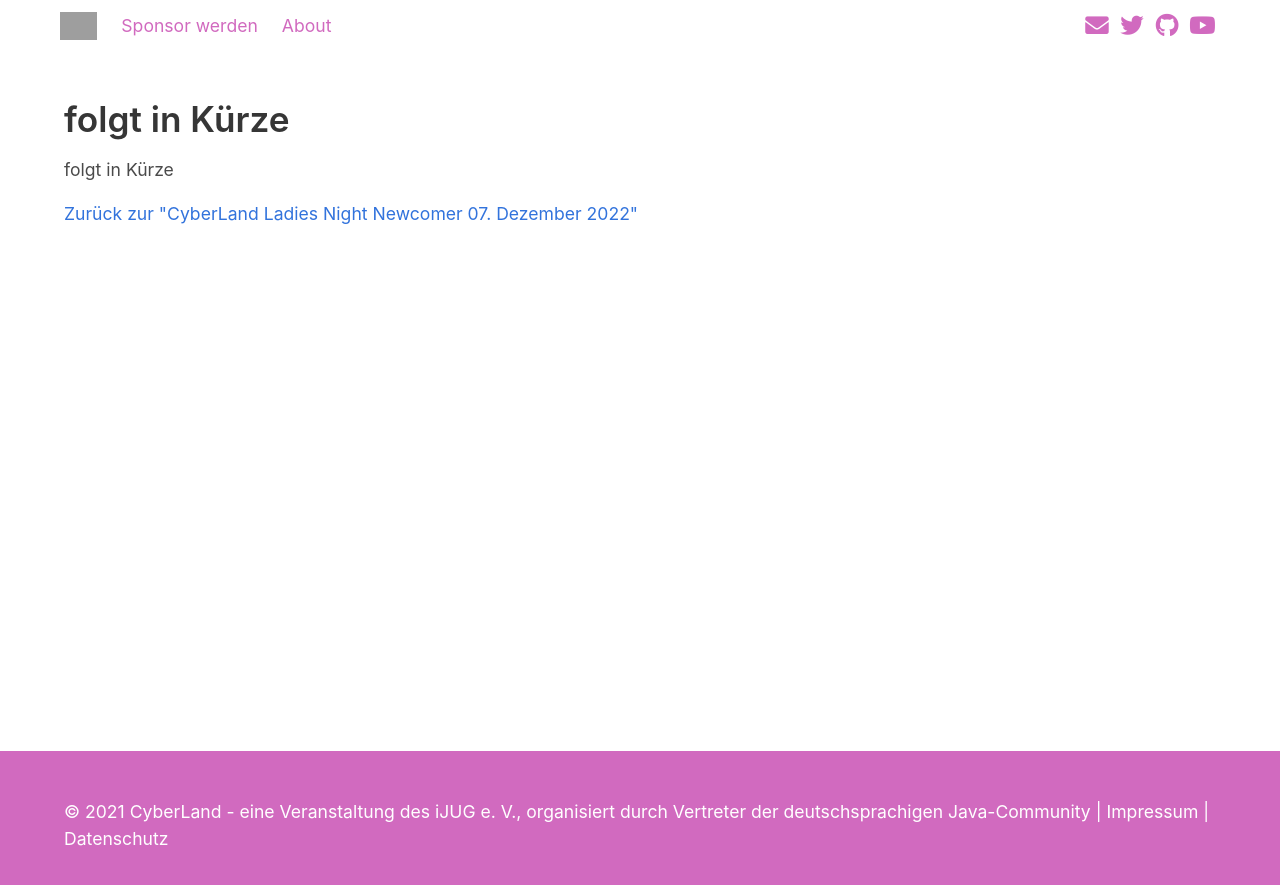
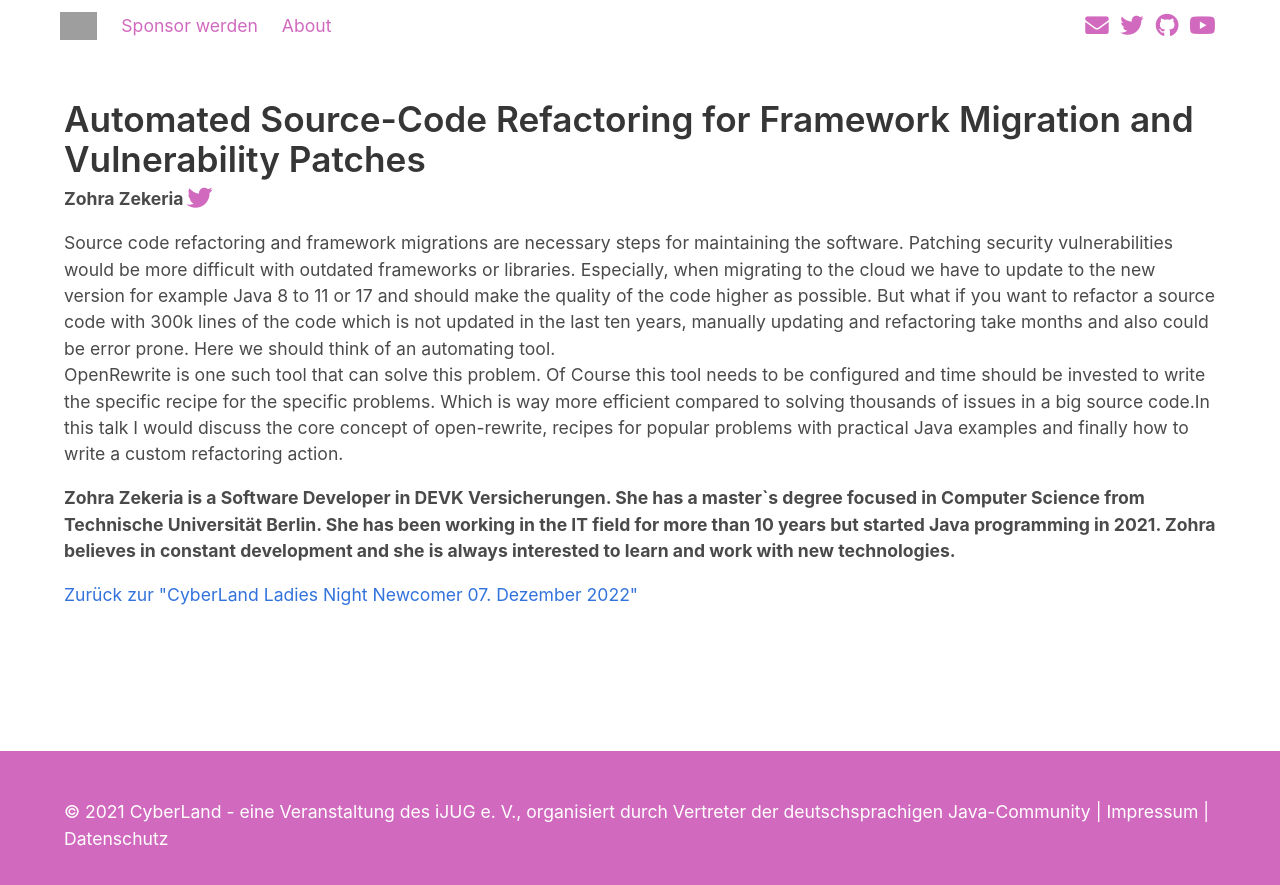
Before and after one commit to CyberLandConf/CyberLandConf.github.io, a Jekyll site: the page built from _sessions/2022-12-ladies-night-newcomer/session-44.md, in a window 1280 px wide. Shown: the top 885 px of the page. Built offline with Jekyll 4.4.1, drawn with Linux system fonts in a browser that asks for light colours; grey boxes are pictures that could not be loaded.

Commit message:
add zohra

```diff
--- a/_data/speakers.yml
+++ b/_data/speakers.yml
@@ -147,8 +147,8 @@
 - id: 'zohra-zekeria'
   firstName: 'Zohra'
   lastName: 'Zekeria'
-  twitter: 'ZohraZekeria'
-  bio: ''
+  twitter: ''
+  bio: 'Zohra Zekeria is a Software Developer in DEVK Versicherungen. She has a master`s degree focused in Computer Science from Technische Universität Berlin. She has been working in the IT field for more than 10 years but started Java programming in 2021. Zohra believes in constant development and she is always interested to learn and work with new technologies.'
 - id: 'iryna-dohndorf'
   firstName: 'Iryna'
   lastName: 'Dohndorf'
--- a/_sessions/2022-12-ladies-night-newcomer/session-44.md
+++ b/_sessions/2022-12-ladies-night-newcomer/session-44.md
@@ -1,9 +1,10 @@
 ---
   session-id: 'session-44'
-  title: folgt in Kürze
+  title: Automated Source-Code Refactoring for Framework Migration and Vulnerability Patches
   abstract: |
-    folgt in Kürze
+    Source code refactoring and framework migrations are necessary steps for maintaining the software. Patching security vulnerabilities would be more difficult with outdated frameworks or libraries. Especially, when migrating to the cloud we have to update to the new version for example Java 8 to 11 or 17 and should make the quality of the code higher as possible. But what if you want to refactor a source code with 300k lines of the code which is not updated in the last ten years, manually updating and refactoring take months and also could be error prone. Here we should think of an automating tool.
+    OpenRewrite is one such tool that can solve this problem. Of Course this tool needs to be configured and time should be invested to write the specific recipe for the specific problems. Which is way more efficient compared to solving thousands of issues in a big source code.In this talk I would discuss the core concept of open-rewrite, recipes for popular problems with practical Java examples and finally how to write a custom  refactoring action.
   meetupId: cyberland-ladies-night-newcomer
-  speaker-id: 'noch-nicht'
+  speaker-id: 'zohra-zekeria'
   layout: session
 ---
```
Also changed, not shown: pages/events/2022-12-cyberland-ladies-night-newcomer.md (+1 -1 lines).
